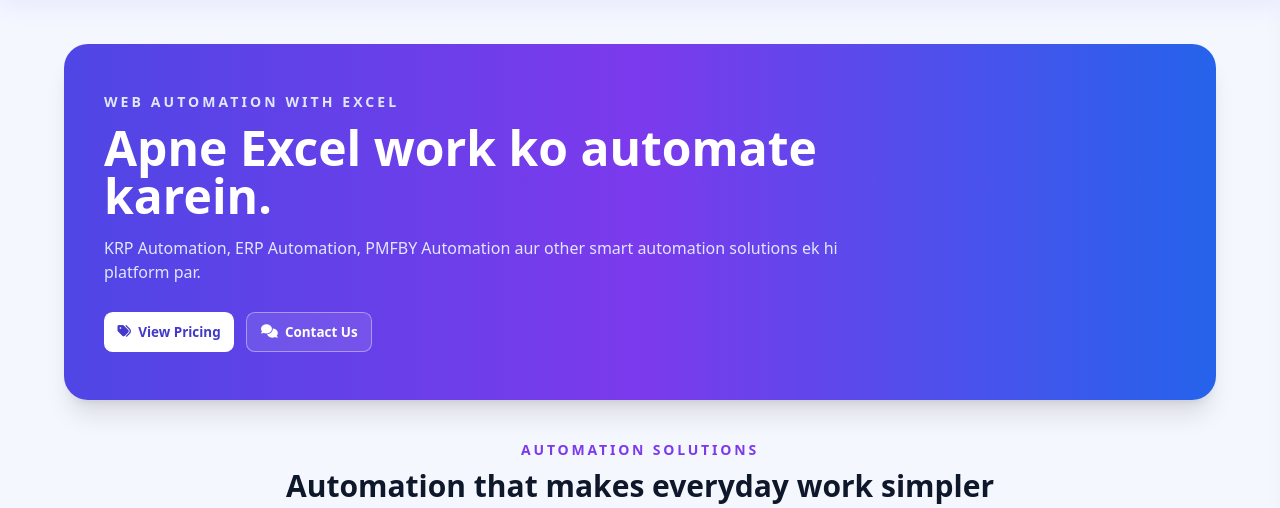
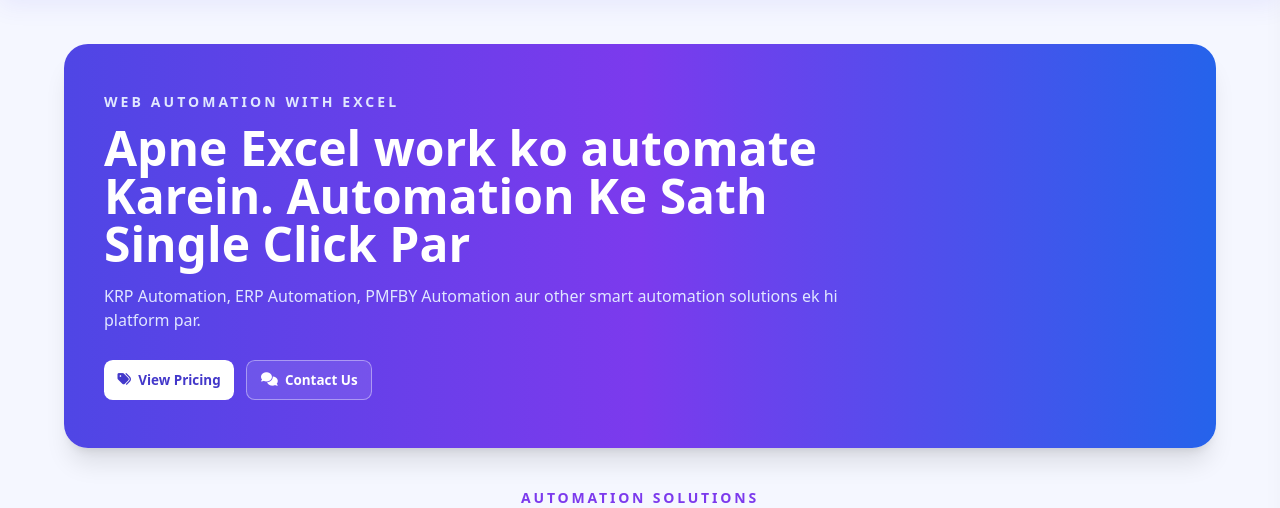
Before and after one commit to Dilip25825/web-automation, a Django app: page / in a window 1280 px wide. Shown: the part 73-581 px from the top of the page. Run offline with Django 5.2, Linux system fonts and the light colour scheme; parts of the project's set-up code (start-up, migrations or seed data) failed here and were passed over; some libraries are stand-ins or nearby versions.

Commit message:
Update Home Page

```diff
--- a/core/templates/core/home.html
+++ b/core/templates/core/home.html
@@ -10,7 +10,7 @@
             <h1 class="mt-3 max-w-3xl text-4xl font-extrabold leading-tight sm:text-5xl">Manage your software, work and automation from one place.</h1>
             <p class="mt-4 max-w-2xl text-base text-indigo-100">Explore our public automation solutions or open your dashboard.</p>
         {% else %}
-            <h1 class="mt-3 max-w-3xl text-4xl font-extrabold leading-tight sm:text-5xl">Apne Excel work ko automate karein.</h1>
+            <h1 class="mt-3 max-w-3xl text-4xl font-extrabold leading-tight sm:text-5xl">Apne Excel work ko automate Karein. Automation Ke Sath Single Click Par</h1>
             <p class="mt-4 max-w-3xl text-base text-indigo-100">KRP Automation, ERP Automation, PMFBY Automation aur other smart automation solutions ek hi platform par.</p>
         {% endif %}
         <div class="mt-7 flex flex-wrap gap-3">
```
